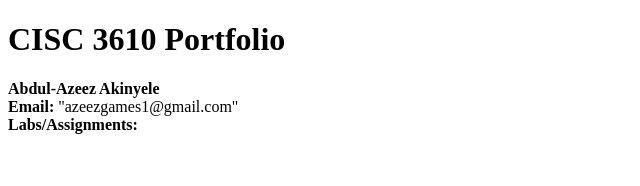
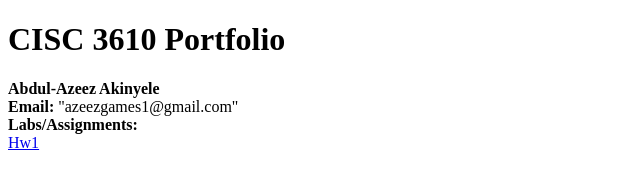
Before and after one commit to Azz14/CISC3610Portfolio, a plain HTML site: page index.html in a window 1280 px wide. Shown: the full height of the page, 0-640 px from the left. Drawn offline with Linux system fonts and the light colour scheme.

Commit message:
Update index.html

```diff
--- a/index.html
+++ b/index.html
@@ -9,6 +9,6 @@
 <br>
 <b>Labs/Assignments:</b>
 <br>
-
+  <a href = "cartoon.html"> Hw1 </a>
 </body>
 </html>
```
